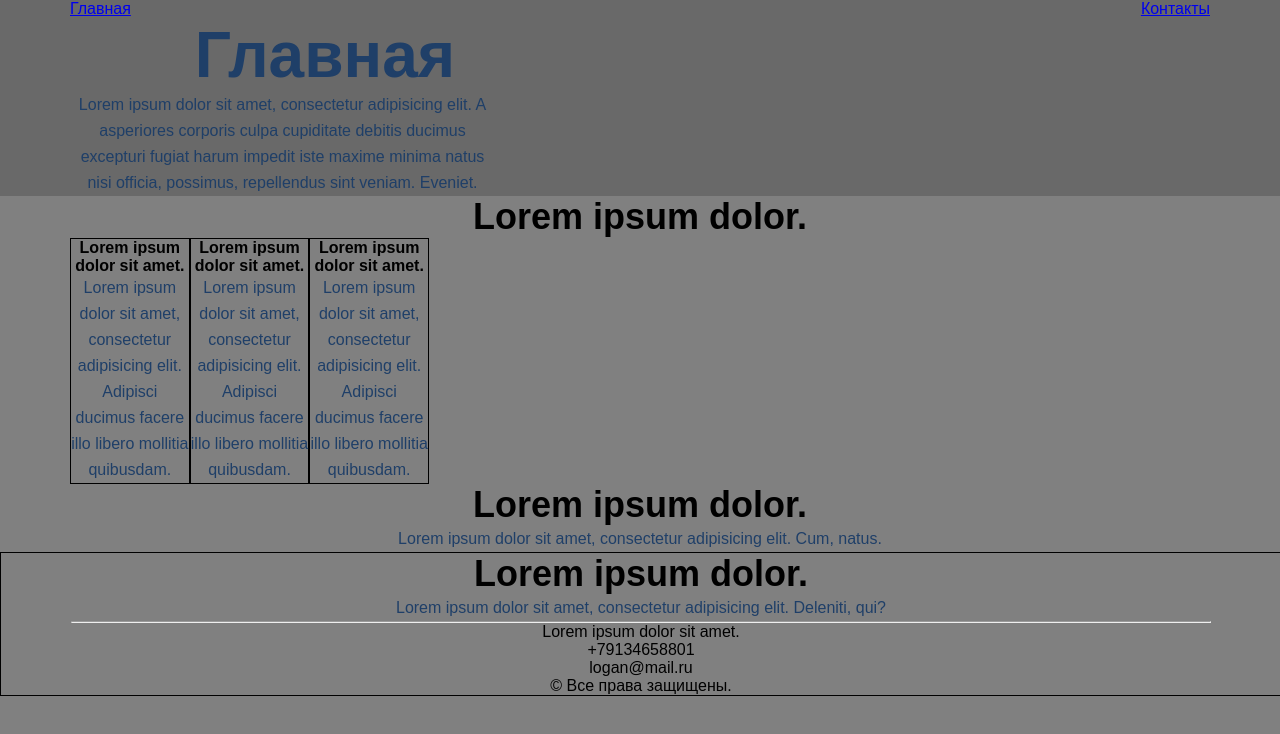
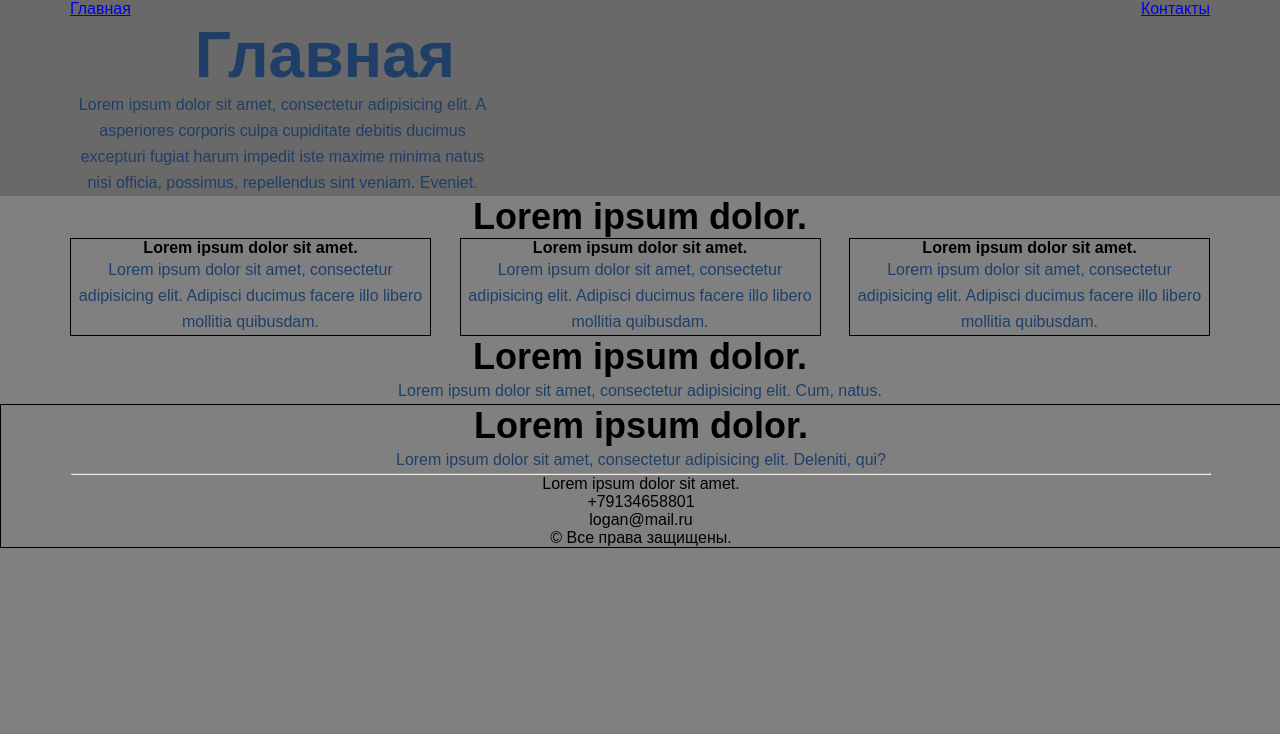
Before and after one commit to Bor333/Bor333.github.io, a plain HTML site: page index.html in a window 1280 px wide. Drawn offline with Linux system fonts and the light colour scheme.

Commit message:
les5 flex-bug

```diff
--- a/style.css
+++ b/style.css
@@ -11,6 +11,7 @@ body {
 
 .container {
     width: 1140px;
+    box-sizing: border-box;
     margin: 0 auto;
 }
 
@@ -83,7 +84,6 @@ input, textarea {
     display: flex;
     justify-content: space-between;
     list-style-type: none;
-    width: 100%;
 }
 
 .menu-item {
@@ -101,9 +101,9 @@ input, textarea {
 }
 
 .card-box {
-    width: 359px;
     display: flex;
     justify-content: space-between;
+    align-items: center;
 }
 
 .card {
```
